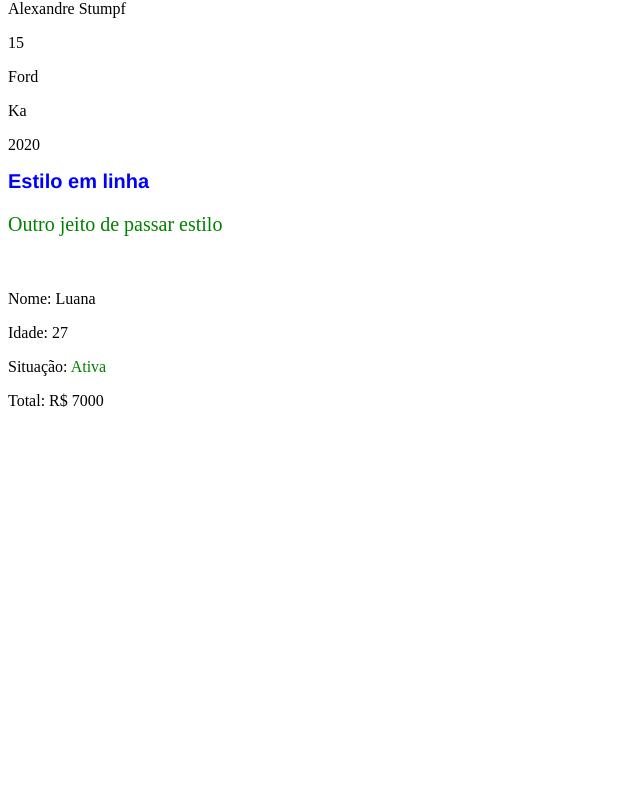
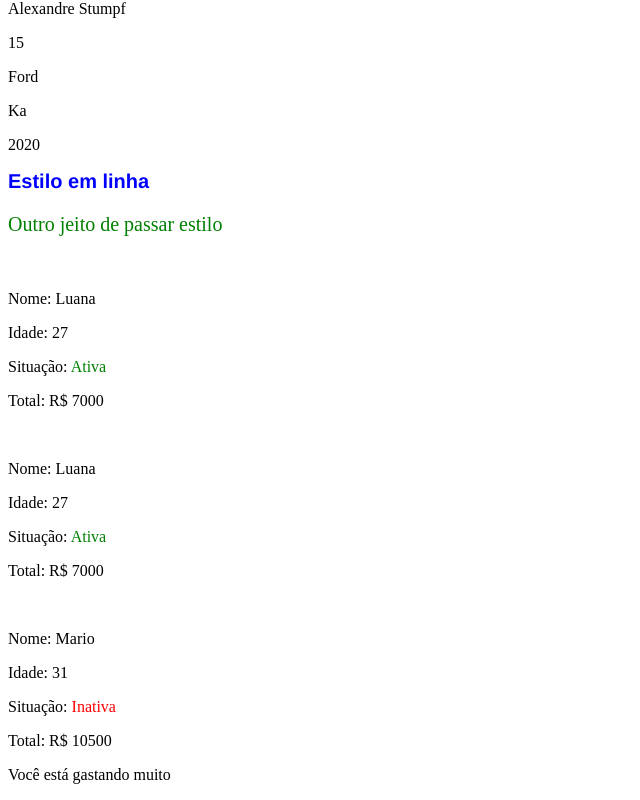
Before and after one commit to stumpf-alexandre/origamid, a React (Vite) app in the folder Modulo2/ferramentaFrontEnd/: page / in a window 1280 px wide. Shown: the part 295-1095 px from the top of the page, without its empty margins (0-640 px from the left). Before the commit the page ends 800 px from the top, so only its background shows below. Built offline with nearby package versions, Linux system fonts and the light colour scheme.

Commit message:
outras formas de mostrar os dados

```diff
--- a/Modulo2/ferramentaFrontEnd/src/App.jsx
+++ b/Modulo2/ferramentaFrontEnd/src/App.jsx
@@ -64,6 +64,8 @@ const App = () => {
   };
 
   const dados = luana; // ou mario
+  const dadosLuana = luana;
+  const dadosMario = mario;
 
   const total = dados.compras
     .map((item) => Number(item.preco.replace('R$ ', '')))
@@ -118,6 +120,38 @@ const App = () => {
         <p>Total: R$ {total}</p>
         <p>{total > 10000 && 'Você está gastando muito'}</p>
       </div>
+
+      <br />
+      <div>
+        <p>Nome: {dadosLuana.cliente}</p>
+        <p>Idade: {dadosLuana.idade}</p>
+        <p>
+          Situação:{' '}
+          <span style={{ color: dadosLuana.ativa ? 'green' : 'red' }}>
+            {dadosLuana.ativa ? 'Ativa' : 'Inativa'}
+          </span>
+        </p>
+        <p>Total: R$ {dadosLuana.compras.map((item) => Number(item.preco.replace('R$ ', '')))
+    .reduce((a, b) => a + b)}</p>
+        <p>{dadosLuana.compras.map((item) => Number(item.preco.replace('R$ ', '')))
+    .reduce((a, b) => a + b) > 10000 && 'Você está gastando muito'}</p>
+      </div>
+
+      <br />
+      <div>
+        <p>Nome: {dadosMario.cliente}</p>
+        <p>Idade: {dadosMario.idade}</p>
+        <p>
+          Situação:{' '}
+          <span style={{ color: dadosMario.ativa ? 'green' : 'red' }}>
+            {dadosMario.ativa ? 'Ativa' : 'Inativa'}
+          </span>
+        </p>
+        <p>Total: R$ {dadosMario.compras.map((item) => Number(item.preco.replace('R$ ', '')))
+    .reduce((a, b) => a + b)}</p>
+        <p>{dadosMario.compras.map((item) => Number(item.preco.replace('R$ ', '')))
+    .reduce((a, b) => a + b) > 10000 && 'Você está gastando muito'}</p>
+      </div>
     </>
   );
 };
```
